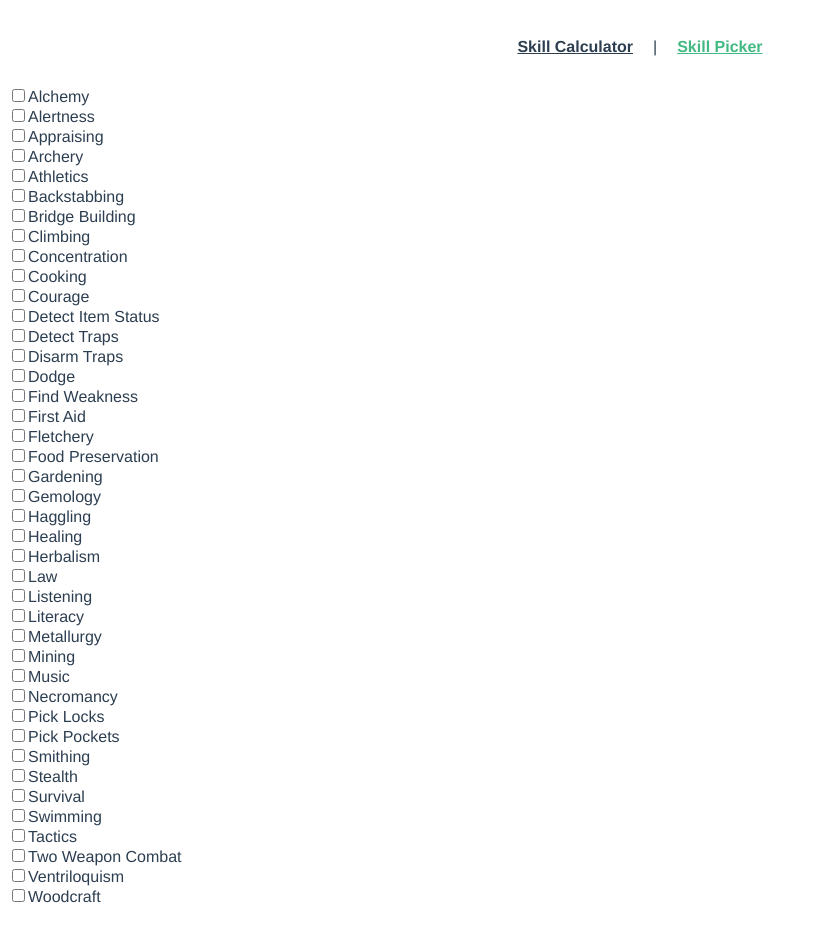
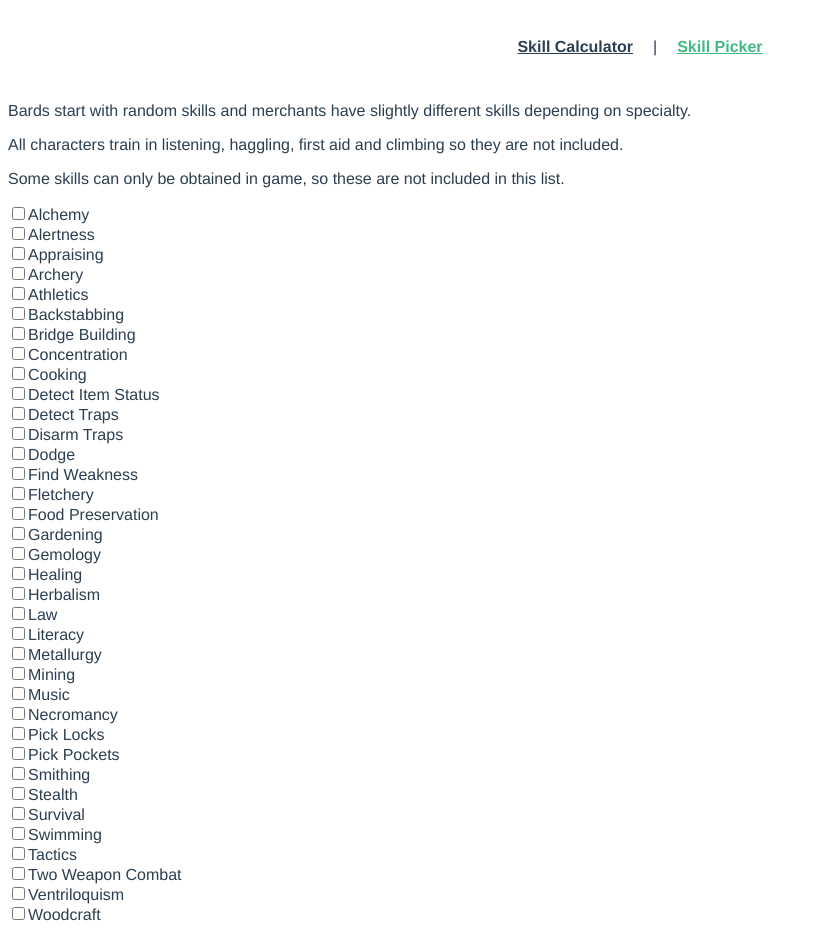
Before and after one commit to BladeBoles/ADOM-skills-calculator-client, a Vue app: page /skill-picker in a window 1280 px wide. Shown: the whole page, without its empty margins (0-817 px from the left). Built offline with nearby package versions, Linux system fonts and the light colour scheme.

Commit message:
remove some funny but inaccurate combos in the skill picker, add message explaining skills not on the list, remove skills from list that either all or no characters start with

```diff
--- a/src/views/SkillPicker.vue
+++ b/src/views/SkillPicker.vue
@@ -1,4 +1,17 @@
 <template>
+  <div>
+    <p>
+      Bards start with random skills and merchants have slightly different
+      skills depending on specialty.
+    </p>
+    <p>
+      All characters train in listening, haggling, first aid and climbing so
+      they are not included.
+    </p>
+    <p>
+      Some skills can only be obtained in game, so these are not included in
+      this list.
+    </p>
     <div class="skill-picker">
       <div class="choices-div">
         <div
@@ -24,6 +37,7 @@
             {{ combo }}
           </li>
         </ul>
+      </div>
     </div>
   </div>
 </template>
@@ -139,8 +153,7 @@ export default {
         'Mist Elf',
         'Orc',
         'Ratling',
-        'Troll',
-        'No Race'
+        'Troll'
       ],
       playableClasses: [
         'Archer',
@@ -164,8 +177,7 @@ export default {
         'Ranger',
         'Thief',
         'Weaponsmith',
-        'Wizard',
-        'No Class'
+        'Wizard'
       ],
       skillsList: [
         {
@@ -235,14 +247,14 @@ export default {
           classes: ['Farmer'],
           inGame: true
         },
-        {
-          name: 'Climbing',
-          description:
-            'Grantsachancetoclimboutofpits;prerequisitetoentertheRift',
-          races: ['All'],
-          classes: ['All'],
-          inGame: false
-        },
+        // {
+        //   name: 'Climbing',
+        //   description:
+        //     'Grantsachancetoclimboutofpits;prerequisitetoentertheRift',
+        //   races: ['All'],
+        //   classes: ['All'],
+        //   inGame: false
+        // },
         {
           name: 'Concentration',
           description:
@@ -271,13 +283,13 @@ export default {
           classes: ['Healer', 'Farmer'],
           inGame: false
         },
-        {
-          name: 'Courage',
-          description: 'Reducesto-hitpenaltieswhenfightingwithmultipleenemies',
-          races: ['None'],
-          classes: ['None'],
-          inGame: true
-        },
+        // {
+        //   name: 'Courage',
+        //   description: 'Reducesto-hitpenaltieswhenfightingwithmultipleenemies',
+        //   races: ['None'],
+        //   classes: ['None'],
+        //   inGame: true
+        // },
         {
           name: 'Detect Item Status',
           description: 'GivesachancetoautomaticallyidentifyB/U/Cstatusofanitem',
@@ -334,13 +346,13 @@ export default {
           ],
           inGame: false
         },
-        {
-          name: 'First Aid',
-          description: 'CanbeusedtorestorerecentlylostHP',
-          races: ['All'],
-          classes: ['All'],
-          inGame: false
-        },
+        // {
+        //   name: 'First Aid',
+        //   description: 'CanbeusedtorestorerecentlylostHP',
+        //   races: ['All'],
+        //   classes: ['All'],
+        //   inGame: false
+        // },
         {
           name: 'Fletchery',
           description: 'Allowscreatingammunitionusingfletcherysets',
@@ -372,13 +384,13 @@ export default {
           classes: ['Elementalist', 'Merchant', 'Mindcrafter'],
           inGame: false
         },
-        {
-          name: 'Haggling',
-          description: 'Canbeusedtohagglewithshopkeepers',
-          races: ['All'],
-          classes: ['All'],
-          inGame: false
-        },
+        // {
+        //   name: 'Haggling',
+        //   description: 'Canbeusedtohagglewithshopkeepers',
+        //   races: ['All'],
+        //   classes: ['All'],
+        //   inGame: false
+        // },
         {
           name: 'Healing',
           description: 'PassivelyrestoresHP',
@@ -423,14 +435,14 @@ export default {
           classes: ['Duelist', 'Paladin'],
           inGame: true
         },
-        {
-          name: 'Listening',
-          description:
-            'Increasesthechanceofreceivingaudiblemessages(e.g.poolorriversounds)',
-          races: ['All'],
-          classes: ['All'],
-          inGame: false
-        },
+        // {
+        //   name: 'Listening',
+        //   description:
+        //     'Increasesthechanceofreceivingaudiblemessages(e.g.poolorriversounds)',
+        //   races: ['All'],
+        //   classes: ['All'],
+        //   inGame: false
+        // },
         {
           name: 'Literacy',
           description: 'Allowsreadingscrolls,spellbooksandinscriptionsongraves',
@@ -696,12 +708,7 @@ export default {
       )
       return allCombos
     },
-    // removeDuplicateCombos(combosArray, key) {
-    //   return combosArray.filter(
-    //     (obj, index, self) =>
-    //       index === self.findIndex(el => el[key] === obj[key])
-    //   )
-    // }
+
     removeDuplicateStrings(array) {
       return array.filter((a, b) => array.indexOf(a) === b)
     }
```
Also changed, not shown: 1 other file (tests, documents, lock files or other folders). Lines whose indentation alone changed are shown as unchanged.
